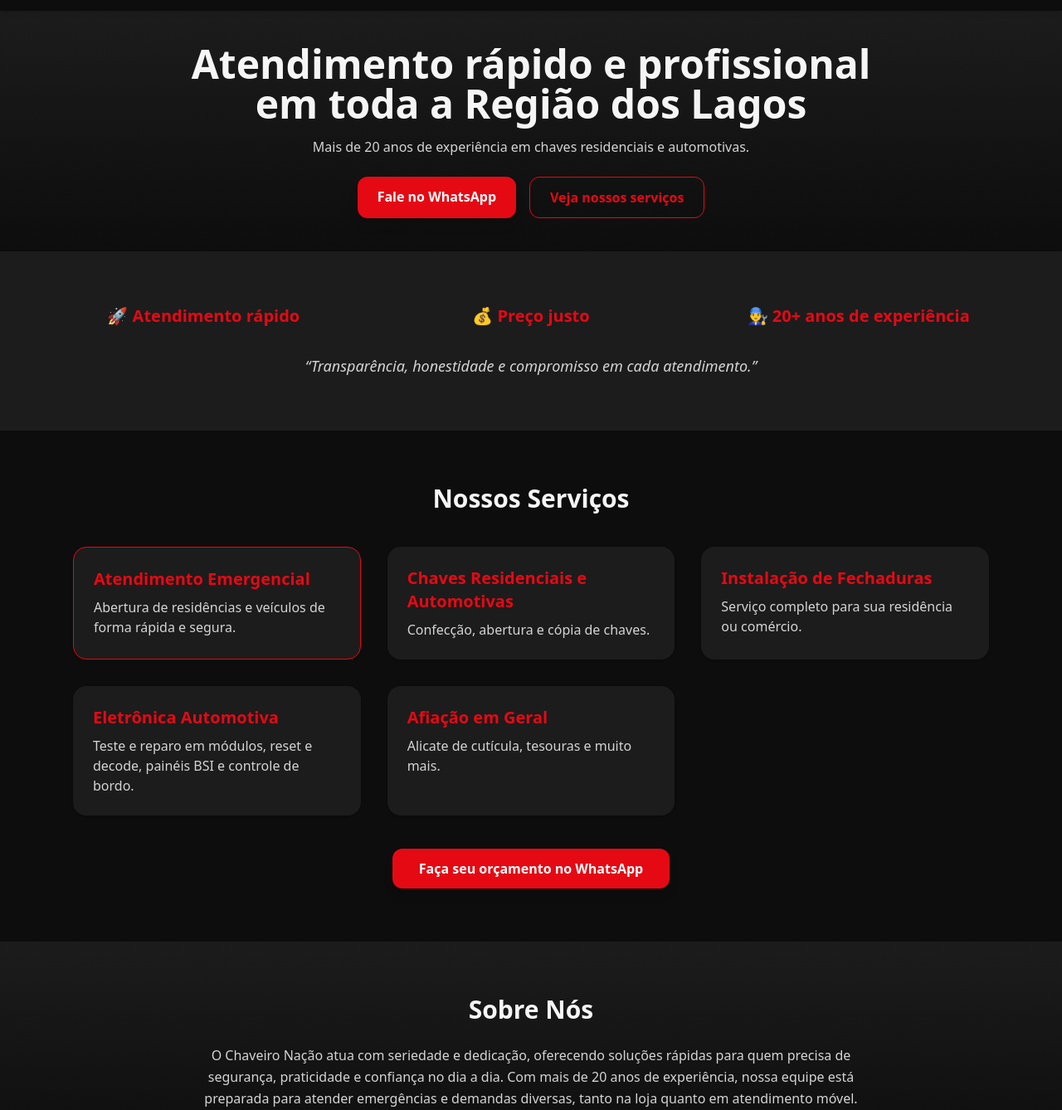
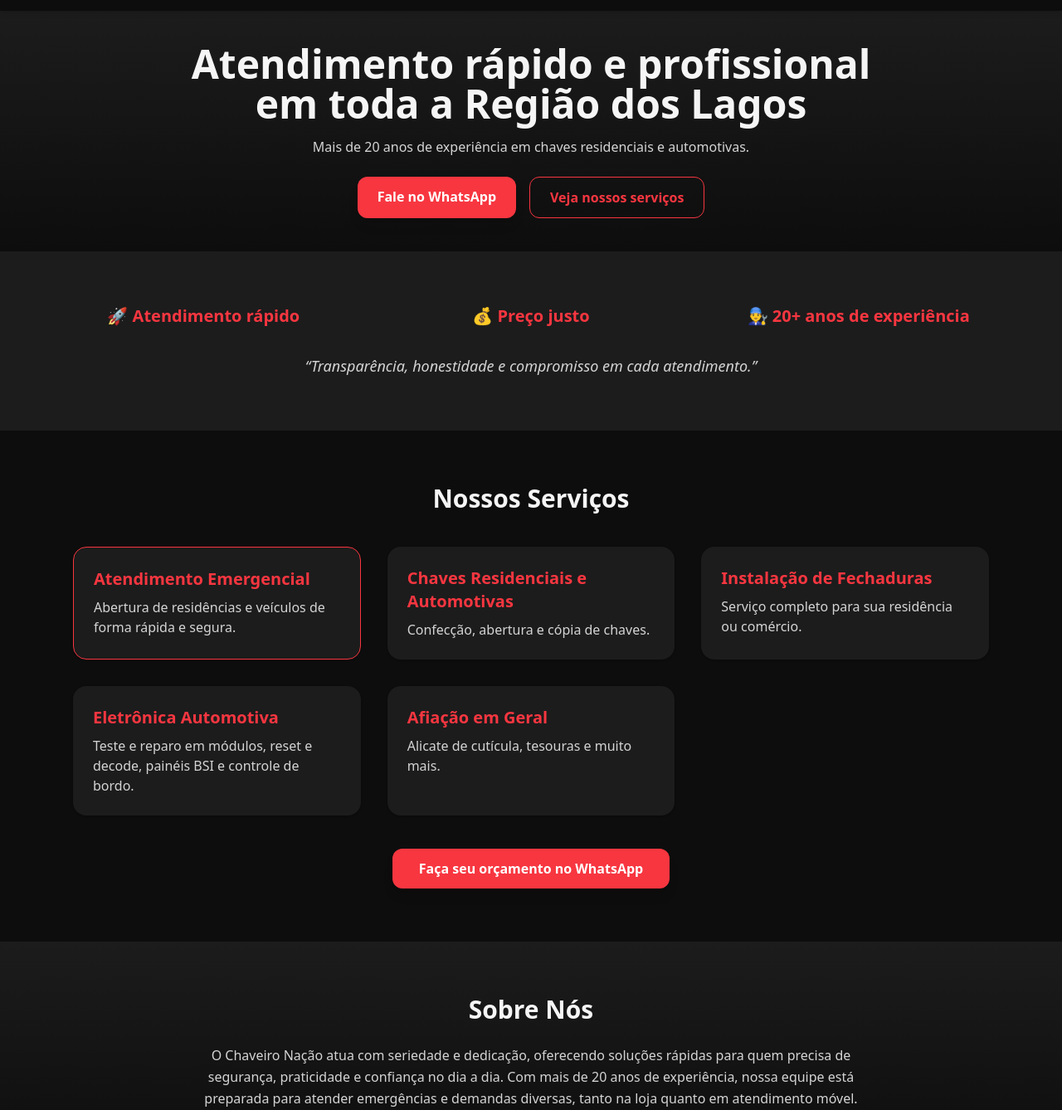
Before and after one commit to jorgincode/chaveiro-landing, a website: page index.html in a window 1280 px wide. Shown: the part 262-1600 px from the top of the page at 83% size. Drawn offline with nearby package versions, Linux system fonts and the light colour scheme.

Commit message:
update COLORS

```diff
--- a/index.html
+++ b/index.html
@@ -50,14 +50,14 @@
 
       <!-- Menu embaixo -->
       <nav class="mt-4 space-x-6 text-sm uppercase hidden md:block">
-        <a href="#servicos" class="hover:text-[#E50914]">Serviços</a>
-        <a href="#sobre" class="hover:text-[#E50914]">Sobre</a>
-        <!-- <a href="#avaliacoes" class="hover:text-[#E50914]">Avaliações</a> -->
-        <a href="#localizacao" class="hover:text-[#E50914]">Localização</a>
-        <a href="#contato" class="hover:text-[#E50914]">Contato</a>
+        <a href="#servicos" class="hover:text-[#F73640]">Serviços</a>
+        <a href="#sobre" class="hover:text-[#F73640]">Sobre</a>
+        <!-- <a href="#avaliacoes" class="hover:text-[#F73640]">Avaliações</a> -->
+        <a href="#localizacao" class="hover:text-[#F73640]">Localização</a>
+        <a href="#contato" class="hover:text-[#F73640]">Contato</a>
       </nav>
       <!-- <a href="https://wa.me/+5522974017358" target="_blank"
-         class="bg-[#E50914] px-4 py-2 rounded-lg text-white font-semibold hover:bg-[#004F6D] transition">
+         class="bg-[#F73640] px-4 py-2 rounded-lg text-white font-semibold hover:bg-[#004F6D] transition">
         WhatsApp
       </a> -->
     </div>
@@ -77,11 +77,11 @@
         href="https://wa.me/+5522974017358"
         target="_blank"
         rel="noopener noreferrer"
-        class="inline-block bg-[#E50914] text-white px-6 py-3 rounded-xl font-semibold shadow-lg hover:bg-[#004F6D] transition">
+        class="inline-block bg-[#F73640] text-white px-6 py-3 rounded-xl font-semibold shadow-lg hover:bg-[#004F6D] transition">
         Fale no WhatsApp
       </a>
       <a href="#servicos"
-        class="inline-block border border-[#E50914] text-[#E50914] px-6 py-3 rounded-xl font-semibold hover:bg-[#004F6D] hover:text-white transition">
+        class="inline-block border border-[#F73640] text-[#F73640] px-6 py-3 rounded-xl font-semibold hover:bg-[#004F6D] hover:text-white transition">
         Veja nossos serviços
       </a>
     </div>
@@ -91,13 +91,13 @@
   <section class="bg-[#1C1C1C] py-16 px-6">
     <div class="max-w-6xl mx-auto grid md:grid-cols-3 gap-8 text-center">
       <div>
-        <h2 class="text-xl font-bold text-[#E50914]">🚀 Atendimento rápido</h2>
+        <h2 class="text-xl font-bold text-[#F73640]">🚀 Atendimento rápido</h2>
       </div>
       <div>
-        <h2 class="text-xl font-bold text-[#E50914]">💰 Preço justo</h4>
+        <h2 class="text-xl font-bold text-[#F73640]">💰 Preço justo</h4>
       </div>
       <div>
-        <h2 class="text-xl font-bold text-[#E50914]">👨‍🔧 20+ anos de experiência</h2>
+        <h2 class="text-xl font-bold text-[#F73640]">👨‍🔧 20+ anos de experiência</h2>
       </div>
     </div>
     <p class="text-center mt-8 text-lg italic text-[#D4D4D4]">
@@ -110,24 +110,24 @@
     <div class="max-w-6xl mx-auto px-6">
       <h2 class="text-3xl font-bold text-center mb-10">Nossos Serviços</h2>
       <div class="grid md:grid-cols-3 gap-8">
-        <div class="bg-[#1C1C1C] p-6 rounded-2xl shadow hover:shadow-lg transition border border-[#E50914]">
-          <h3 class="text-xl font-semibold mb-2 text-[#E50914]">Atendimento Emergencial</h3>
+        <div class="bg-[#1C1C1C] p-6 rounded-2xl shadow hover:shadow-lg transition border border-[#F73640]">
+          <h3 class="text-xl font-semibold mb-2 text-[#F73640]">Atendimento Emergencial</h3>
           <p class="text-[#D4D4D4]">Abertura de residências e veículos de forma rápida e segura.</p>
         </div>
         <div class="bg-[#1C1C1C] p-6 rounded-2xl shadow hover:shadow-lg transition">
-          <h3 class="text-xl font-semibold mb-2 text-[#E50914]">Chaves Residenciais e Automotivas</h3>
+          <h3 class="text-xl font-semibold mb-2 text-[#F73640]">Chaves Residenciais e Automotivas</h3>
           <p class="text-[#D4D4D4]">Confecção, abertura e cópia de chaves.</p>
         </div>
         <div class="bg-[#1C1C1C] p-6 rounded-2xl shadow hover:shadow-lg transition">
-          <h3 class="text-xl font-semibold mb-2 text-[#E50914]">Instalação de Fechaduras</h3>
+          <h3 class="text-xl font-semibold mb-2 text-[#F73640]">Instalação de Fechaduras</h3>
           <p class="text-[#D4D4D4]">Serviço completo para sua residência ou comércio.</p>
         </div>
         <div class="bg-[#1C1C1C] p-6 rounded-2xl shadow hover:shadow-lg transition">
-          <h3 class="text-xl font-semibold mb-2 text-[#E50914]">Eletrônica Automotiva</h3>
+          <h3 class="text-xl font-semibold mb-2 text-[#F73640]">Eletrônica Automotiva</h3>
           <p class="text-[#D4D4D4]">Teste e reparo em módulos, reset e decode, painéis BSI e controle de bordo.</p>
         </div>
         <div class="bg-[#1C1C1C] p-6 rounded-2xl shadow hover:shadow-lg transition">
-          <h3 class="text-xl font-semibold mb-2 text-[#E50914]">Afiação em Geral</h3>
+          <h3 class="text-xl font-semibold mb-2 text-[#F73640]">Afiação em Geral</h3>
           <p class="text-[#D4D4D4]">Alicate de cutícula, tesouras e muito mais.</p>
         </div>
       </div>
@@ -136,7 +136,7 @@
         href="https://wa.me/+5522974017358"
         target="_blank"
         rel="noopener noreferrer"
-        class="inline-block bg-[#E50914] text-white px-8 py-3 rounded-xl font-semibold shadow-lg hover:bg-[#004F6D] transition">
+        class="inline-block bg-[#F73640] text-white px-8 py-3 rounded-xl font-semibold shadow-lg hover:bg-[#004F6D] transition">
         Faça seu orçamento no WhatsApp
       </a>
     </div>
@@ -216,14 +216,14 @@
         href="https://wa.me/+5522974017358"
         target="_blank"
         rel="noopener noreferrer"
-        class="bg-[#E50914] text-white px-6 py-3 rounded-xl font-semibold shadow hover:bg-[#004F6D] transition">
+        class="bg-[#F73640] text-white px-6 py-3 rounded-xl font-semibold shadow hover:bg-[#004F6D] transition">
           WhatsApp
       </a>
       <a
         href="https://instagram.com/chaveironacao"
         target="_blank"
         rel="noopener noreferrer"
-        class="bg-[#1C1C1C] border border-[#E50914] text-[#E50914] px-6 py-3 rounded-xl font-semibold hover:bg-[#004F6D] hover:text-white transition">
+        class="bg-[#1C1C1C] border border-[#F73640] text-[#F73640] px-6 py-3 rounded-xl font-semibold hover:bg-[#004F6D] hover:text-white transition">
           Instagram
       </a>
     </div>
```
Also changed, not shown: dist/index.html.
